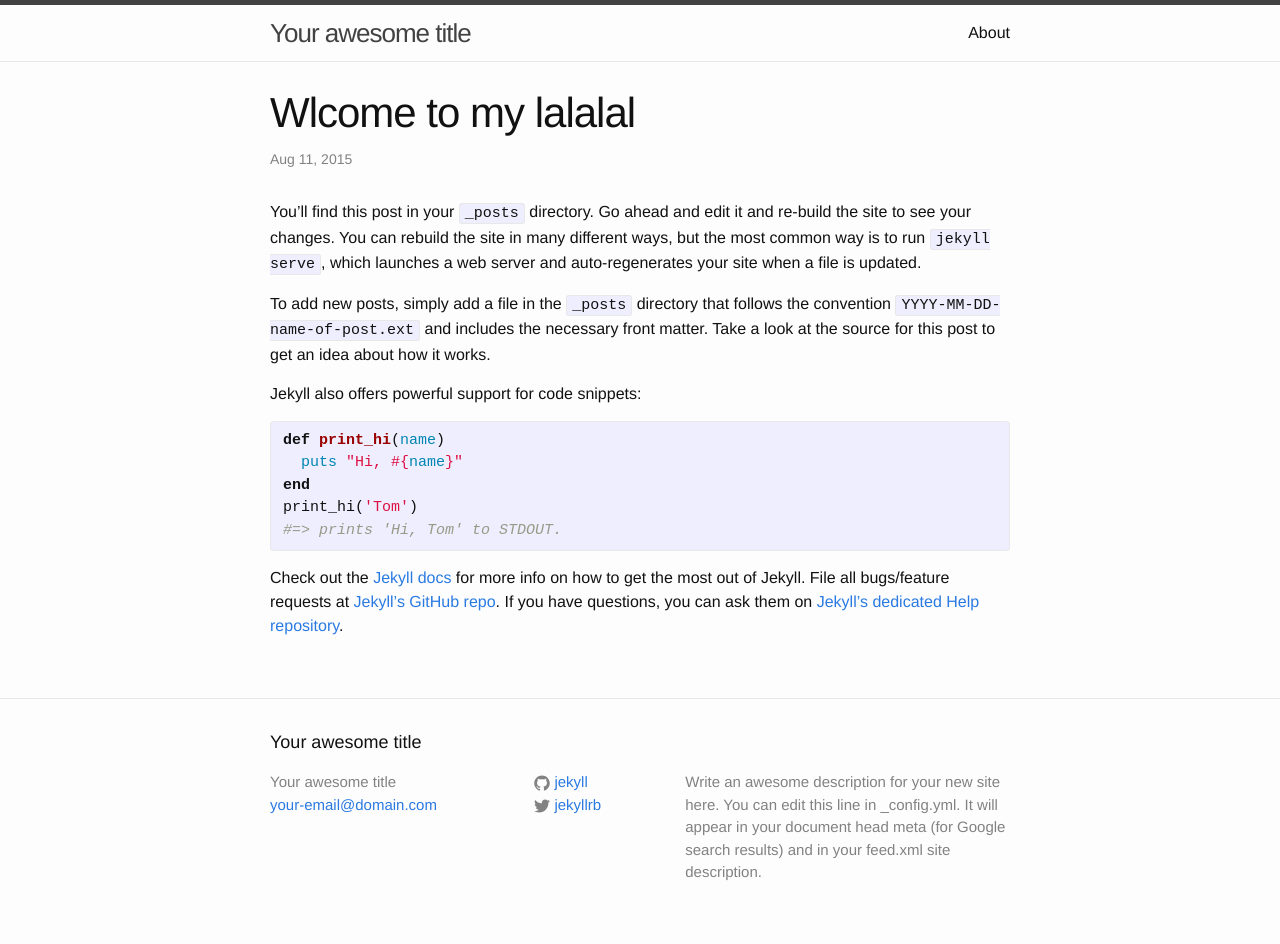
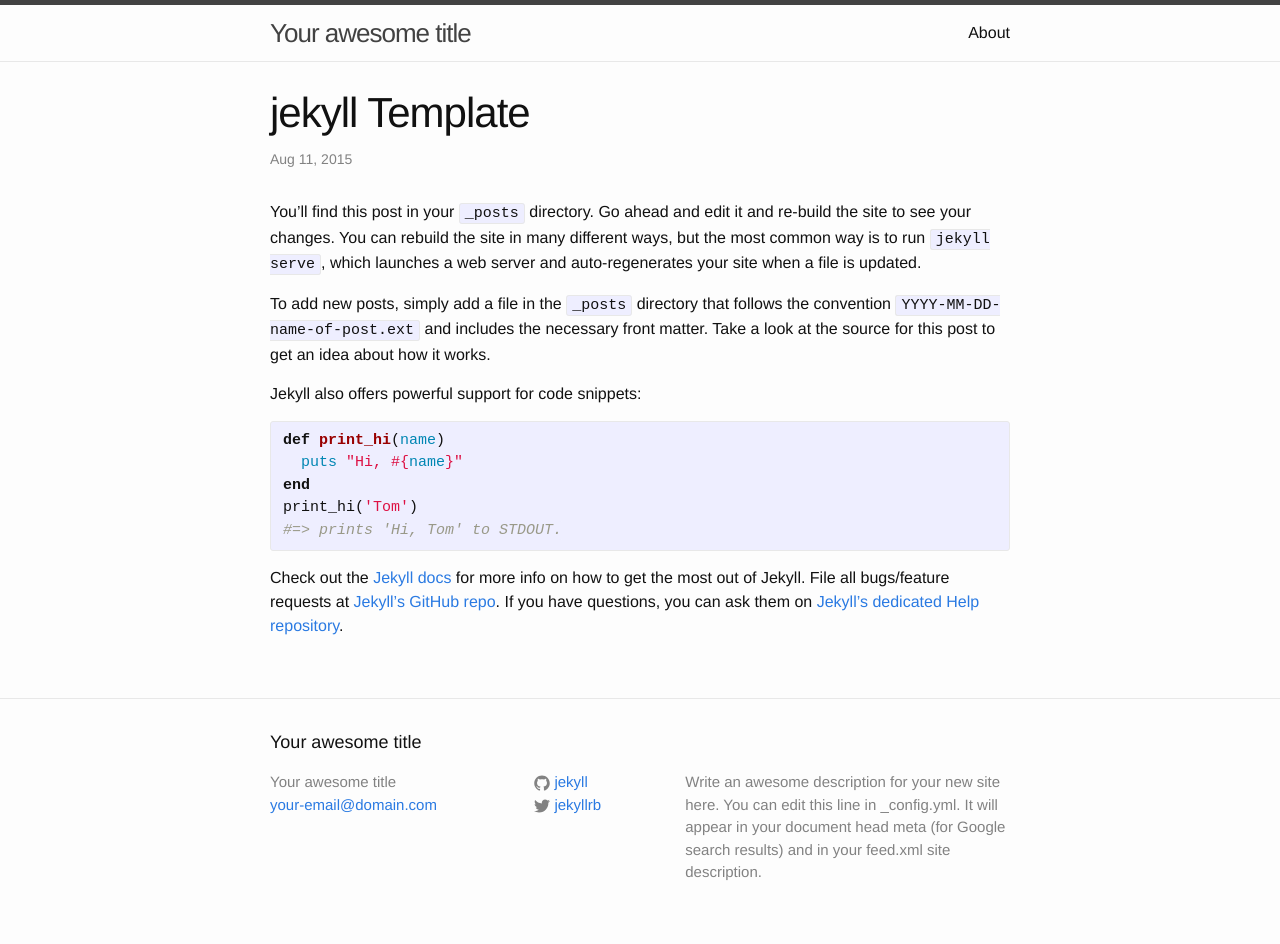
Before and after one commit to Anzumana/anzumana.github.io, a Jekyll site: the page built from _posts/2015-08-11-welcome-to-jekyll.md, in a window 1280 px wide. Built offline with Jekyll 4.4.1, drawn with Linux system fonts in a browser that asks for light colours.

Commit message:
update headin post

```diff
--- a/_posts/2015-08-11-welcome-to-jekyll.md
+++ b/_posts/2015-08-11-welcome-to-jekyll.md
@@ -1,6 +1,6 @@
 ---
 layout: post
-title:  "Wlcome to my lalalal "
+title:  "jekyll Template "
 date:   2015-08-11 22:13:41
 categories: jekyll update
 ---
```
